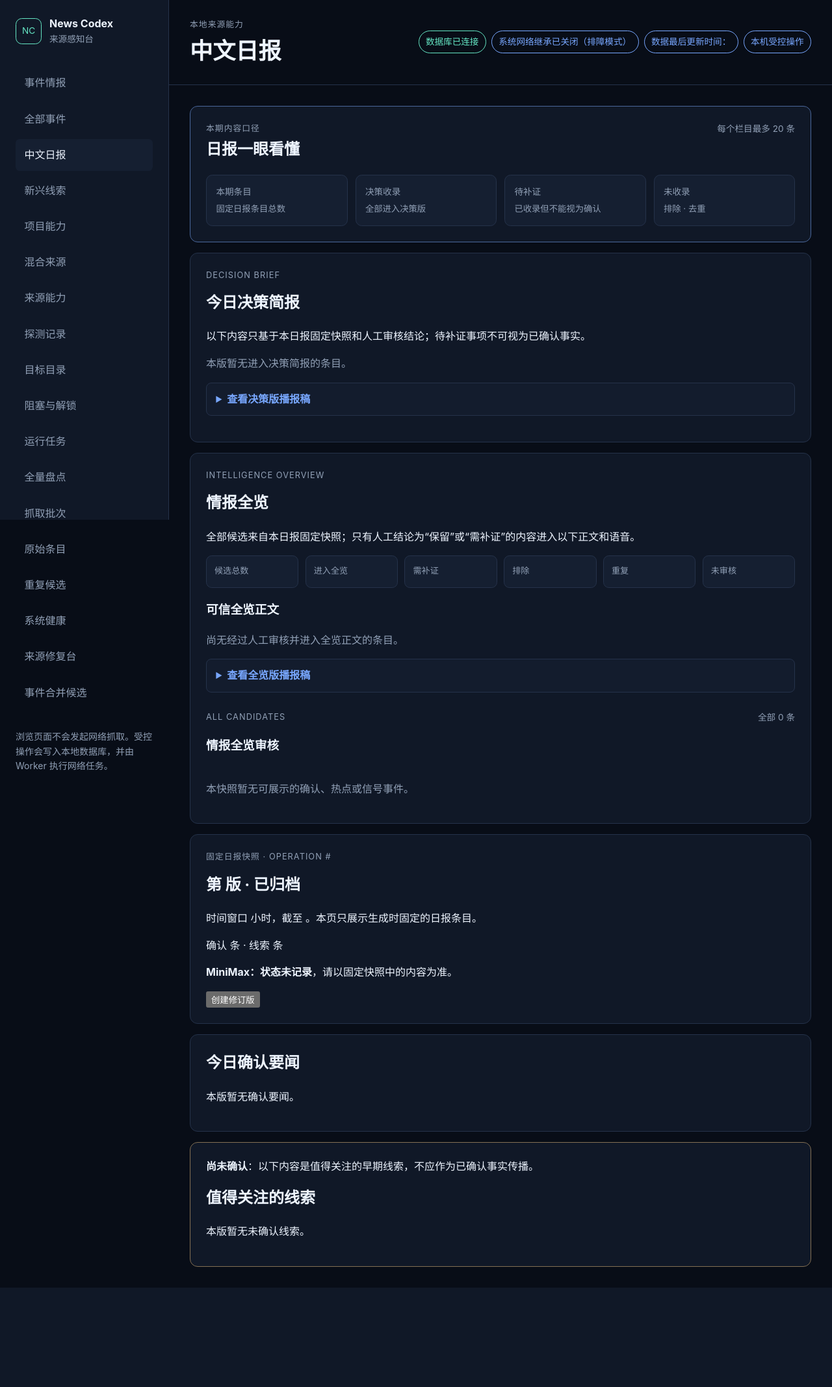
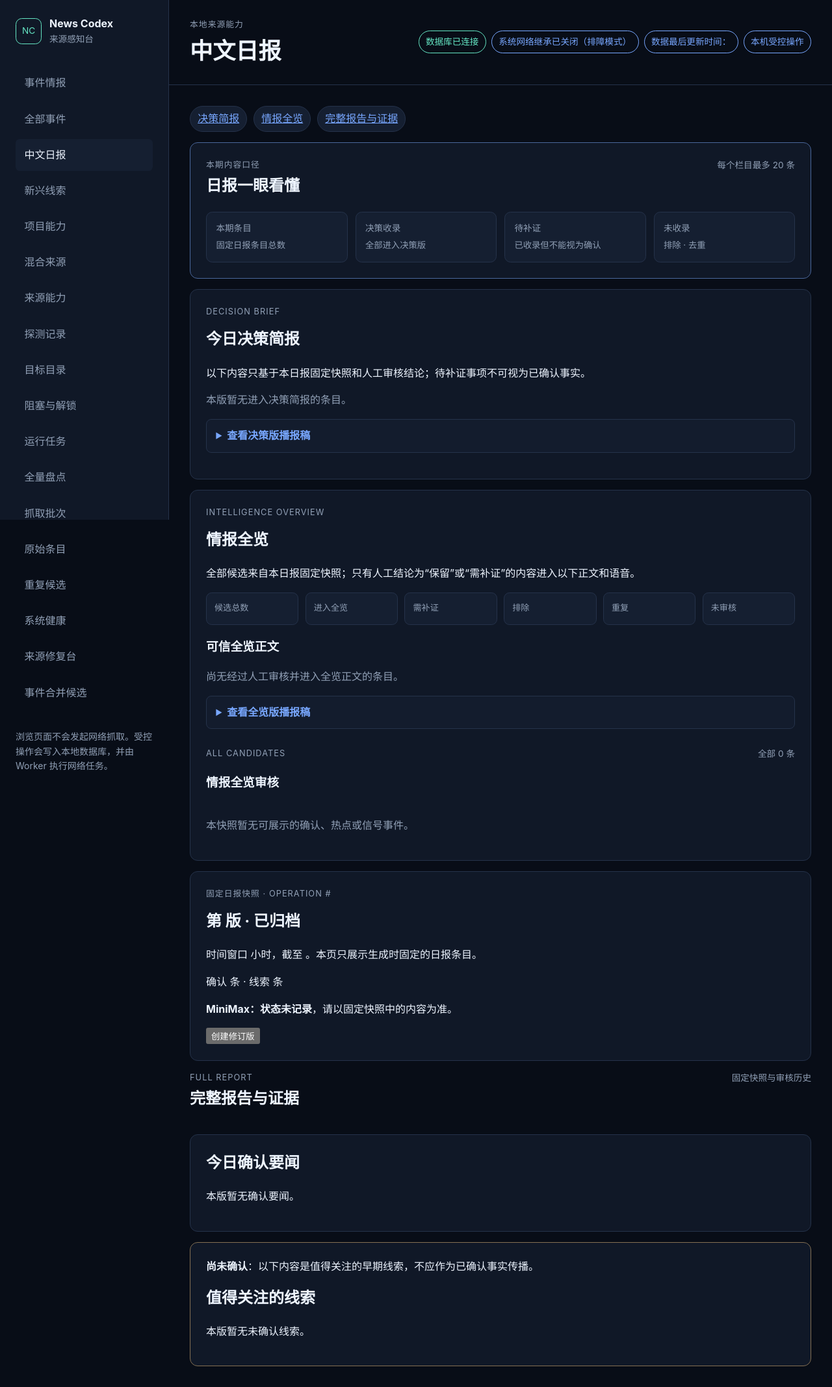
Before and after one commit to yydshly/0711_news_codex, a FastAPI app: page /daily-reports/1 in a window 1280 px wide. Shown: the whole page at 65% size. Before the commit the page ends 1982 px from the top, so only its background shows below. Run offline with FastAPI, Linux system fonts and the light colour scheme.

Commit message:
feat: surface daily report integrity diagnostics

```diff
--- a/src/newsradar/web/app.py
+++ b/src/newsradar/web/app.py
@@ -139,6 +139,10 @@ _DAILY_REPORT_ERRORS: dict[str, tuple[int, str]] = {
     "invalid_daily_report_editorial_evidence_assessment": (
         422,
         "中文证据评价不能为空且不能超过 2000 个字符。",
+    ),
+    "daily_report_text_corrupted": (
+        422,
+        "检测到疑似编码损坏的连续问号，请修正中文内容后再继续。",
     ),
     "invalid_daily_report_overview_duplicate_target": (
         422,
--- a/src/newsradar/web/static/styles.css
+++ b/src/newsradar/web/static/styles.css
@@ -375,6 +375,27 @@ dd { margin: 0.2rem 0 0; overflow-wrap: anywhere; }
 }
 .daily-report-page > * { min-width: 0; }
 .daily-report-page .panel { max-width: none; }
+.daily-report-jump-nav {
+  display: flex;
+  flex-wrap: wrap;
+  gap: 0.6rem;
+  align-items: center;
+}
+.daily-report-jump-nav a {
+  padding: 0.4rem 0.7rem;
+  border: 1px solid var(--line);
+  border-radius: 999px;
+  background: var(--panel-2);
+  overflow-wrap: anywhere;
+}
+.daily-report-complete {
+  display: grid;
+  gap: 1rem;
+  min-width: 0;
+}
+.daily-report-complete .event-card,
+.daily-report-complete .event-card li,
+.daily-report-complete .event-card p { overflow-wrap: anywhere; }
 .daily-report-summary { border-color: color-mix(in srgb, var(--info), var(--line) 55%); }
 .daily-report-metrics {
   display: grid;
--- a/src/newsradar/web/templates/daily_report_detail.html
+++ b/src/newsradar/web/templates/daily_report_detail.html
@@ -192,6 +192,14 @@
 {% block header %}<h1>{{ daily_report.report.report_date.isoformat() }} 中文日报</h1>{% endblock %}
 {% block content %}
 <div class="daily-report-page">
+<nav class="daily-report-jump-nav" aria-label="日报内容定位">
+  <a href="#decision-brief-heading">决策简报</a>
+  <a href="#overview-heading">情报全览</a>
+  <a href="#complete-report-heading">完整报告与证据</a>
+</nav>
+{% if daily_report.text_integrity.corrupted_review_count %}
+<p class="diagnostic-warning"><strong>检测到疑似编码损坏：</strong>本版有 {{ daily_report.text_integrity.corrupted_review_count }} 条人工审核记录包含连续问号。{% if daily_report.report.status == 'archived' %}请创建修订版后修正，当前历史版不应作为最终报告或重新生成音频。{% else %}请修正中文审核内容后再归档或生成音频。{% endif %}</p>
+{% endif %}
 <section class="panel daily-report-summary" aria-labelledby="daily-report-summary-heading">
   <div class="section-heading">
     <div><p class="eyebrow">本期内容口径</p><h2 id="daily-report-summary-heading">日报一眼看懂</h2></div>
@@ -317,6 +325,11 @@
   {% endif %}
 </section>
 
+<section class="daily-report-complete" aria-labelledby="complete-report-heading">
+  <div class="section-heading">
+    <div><p class="eyebrow">Full Report</p><h2 id="complete-report-heading">完整报告与证据</h2></div>
+    <span class="scope-label">固定快照与审核历史</span>
+  </div>
 <section class="panel" aria-labelledby="confirmed-report-heading">
   <h2 id="confirmed-report-heading">今日确认要闻</h2>
   {% for item in daily_report.confirmed %}
@@ -331,5 +344,6 @@
   {{ render_item(item, '未命名线索', '暂无摘要') }}
   {% else %}<p>本版暂无未确认线索。</p>{% endfor %}
 </section>
+</section>
 </div>
 {% endblock %}
```
Also changed, not shown: src/newsradar/web/daily_report_queries.py (+29 -1 lines), tests/web/test_daily_report_pages.py (+51 -0 lines).
